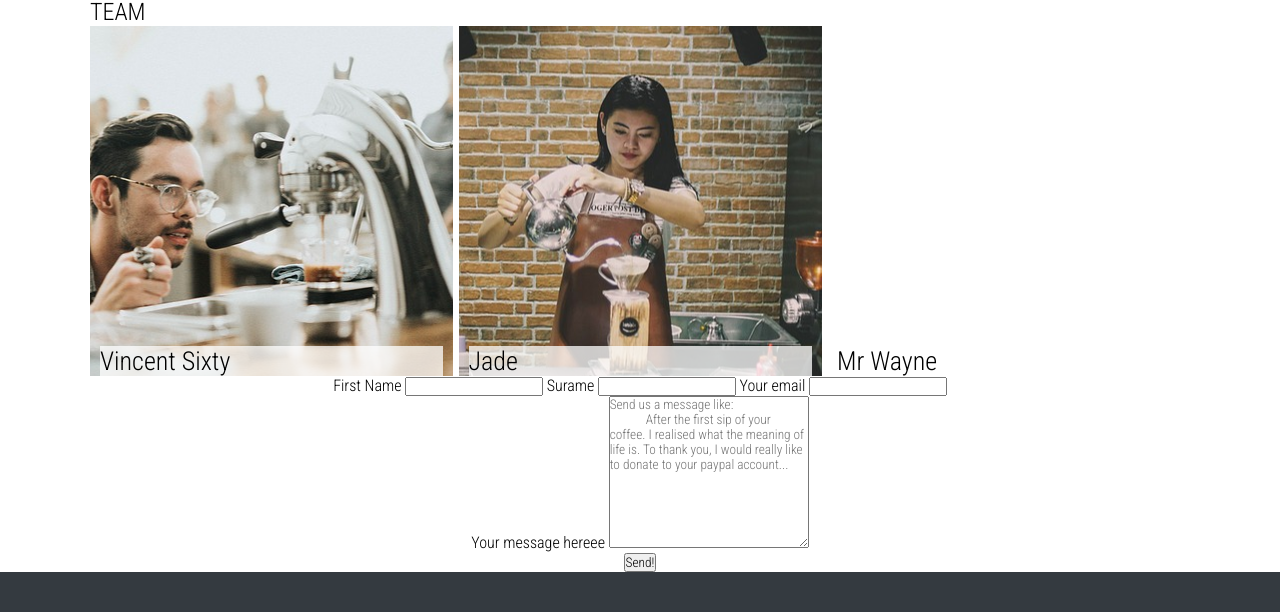
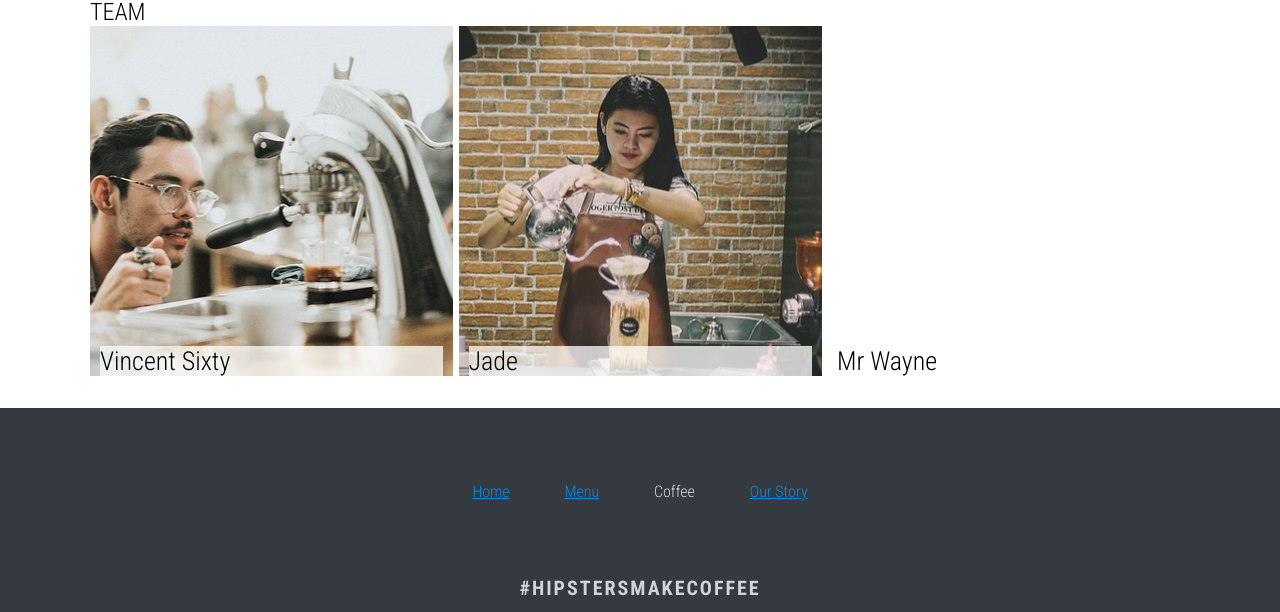
Before and after one commit to scholeer/hackathon01, a website: page src/our_story.html in a window 1280 px wide. Shown: the part 188-800 px from the top of the page. Drawn offline with nearby package versions, Linux system fonts and the light colour scheme; files that its build step writes are made by us from their sources.

Commit message:
minor update

```diff
--- a/src/our_story.html
+++ b/src/our_story.html
@@ -66,12 +66,10 @@
         <p></p>
       </div>
 
-      <form action="" class="form">
+      <!-- <form action="" class="form">
         <div class="form__top">
-          <label for="name">First Name</label>
+          <label for="name">Name</label>
           <input type="text" id="name" />
-          <label for="surname">Surame</label>
-          <input type="text" id="surname" />
           <label for="mail">Your email</label>
           <input type="email" id="mail" />
         </div>
@@ -81,13 +79,19 @@
             name=""
             id="msg"
             cols="30"
-            rows="10"
+            rows="5"
             placeholder="Send us a message like:
             After the first sip of your coffee. I realised what the meaning of life is. To thank you, I would really like to donate to your paypal account..."
           ></textarea>
         </div>
-        <div class="form_bottom"><button type="submit">Send!</button></div>
-      </form>
+        <div class="form_bottom">
+          <button class="button">
+            SEND
+            <div class="button__horizontal"></div>
+            <div class="button__vertical"></div>
+          </button>
+        </div>
+      </form> -->
     </main>
 
     <!-- footer layout -->
--- a/src/scss/our_story.scss
+++ b/src/scss/our_story.scss
@@ -1,6 +1,5 @@
 @import "variables.scss";
 @import "map.scss";
-
 @import "header.scss";
 
 main {
@@ -13,6 +12,7 @@ main {
   .people {
     display: flex;
     justify-content: space-between;
+    margin-bottom: 2em;
     @media (max-width: 1200px) {
       flex-wrap: wrap;
     }
@@ -73,8 +73,11 @@ main {
   .form {
     display: flex;
     flex-direction: column;
-    margin: auto;
+    margin-top: 2rem;
     align-items: center;
+    &__top {
+      top: 2em;
+    }
   }
 }
 
```
